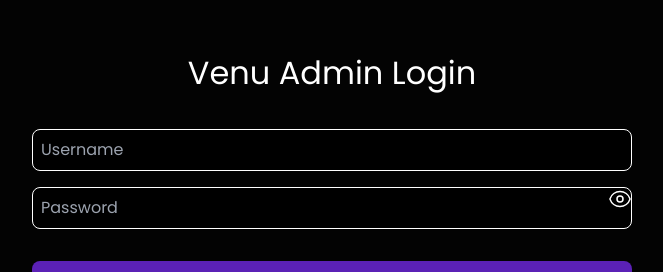
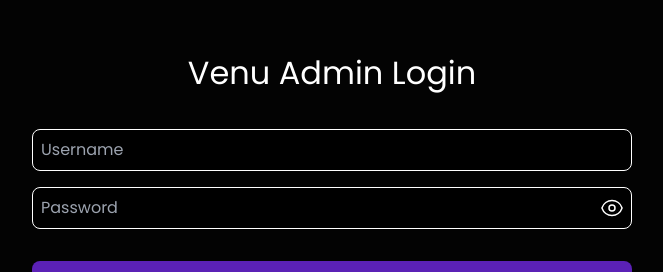
Before and after one commit to TusharAnekar/dhun-jam, a React (Create React App) app: page / in a window 1280 px wide. Shown: the part 205-477 px from the top of the page, without its empty margins (308-971 px from the left). Built offline with nearby package versions, Linux system fonts and the light colour scheme.

Commit message:
style- eye icon margin added

```diff
--- a/src/pages/Login.jsx
+++ b/src/pages/Login.jsx
@@ -53,7 +53,7 @@ const Login = () => {
               viewBox="0 0 24 24"
               stroke-width="1.5"
               stroke="currentColor"
-              className="absolute right-0 top-0 h-6 w-6 cursor-pointer"
+              className="absolute right-0 top-0 mx-2 h-full w-6 cursor-pointer"
               onClick={() => setIsShowPassword((prev) => !prev)}
             >
               <path
@@ -69,7 +69,7 @@ const Login = () => {
               viewBox="0 0 24 24"
               strokeWidth={1.5}
               stroke="currentColor"
-              className="absolute right-0 top-0 h-6 w-6 cursor-pointer"
+              className="absolute right-0 top-0  mx-2 h-full w-6 cursor-pointer"
               onClick={() => setIsShowPassword((prev) => !prev)}
             >
               <path
```
